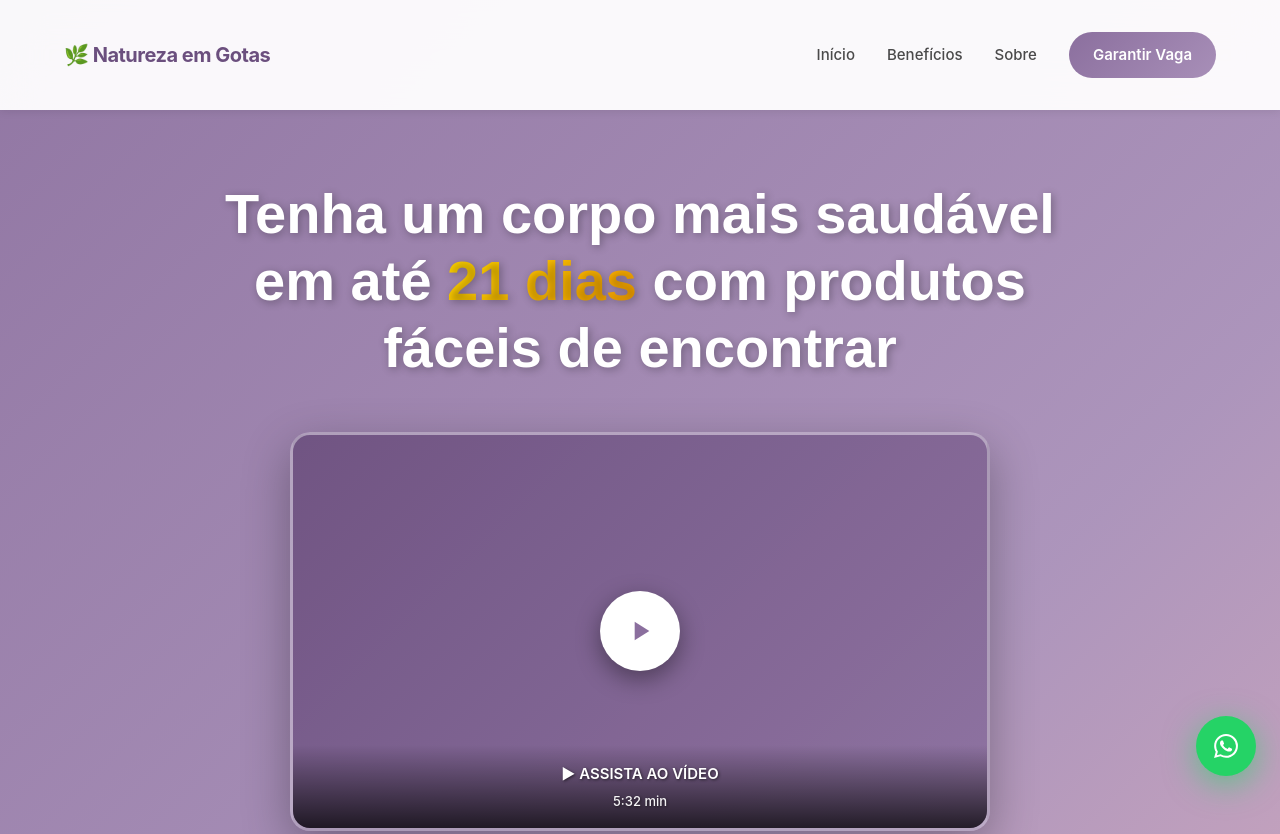
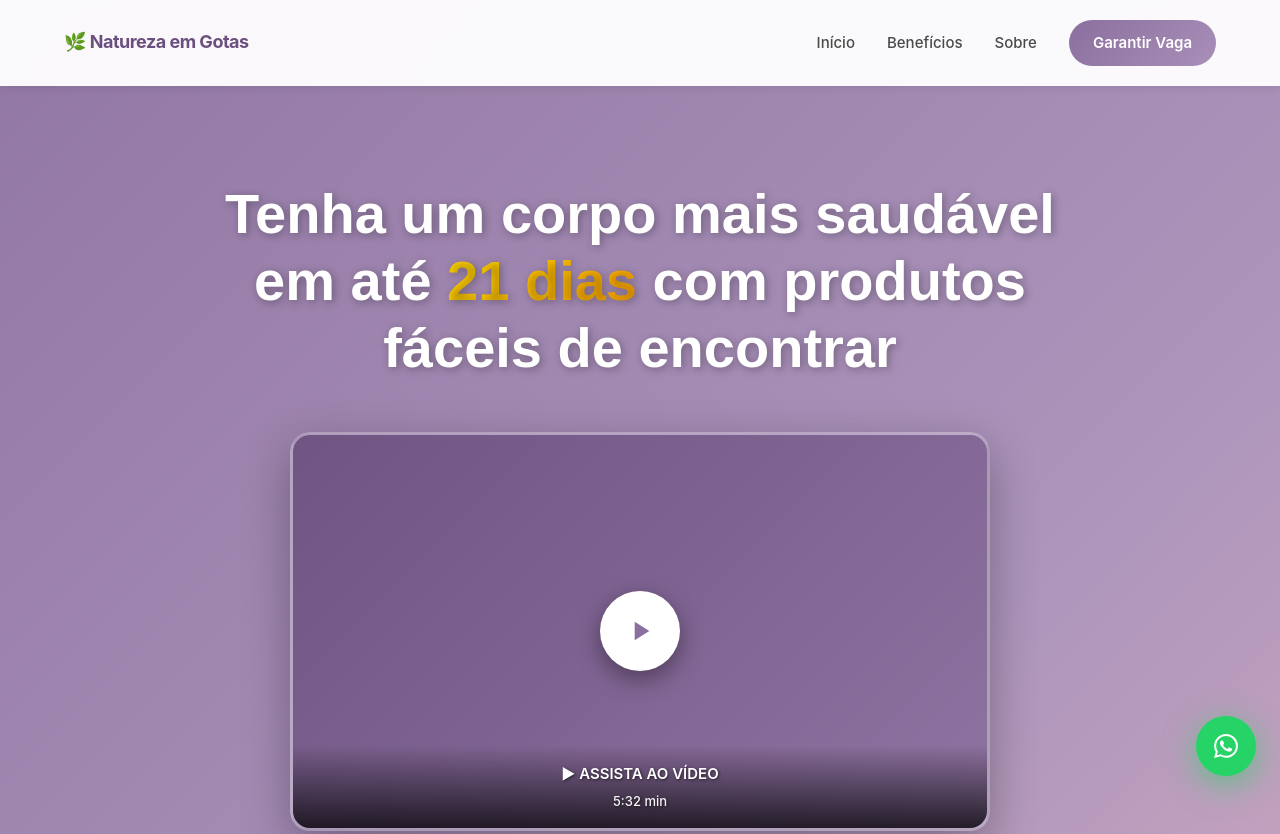
Before and after one commit to brunobgss/landing-page-andrea, a website: page index.html in a window 1280 px wide. Shown: the top 834 px of the page. Drawn offline with Linux system fonts and the light colour scheme.

Commit message:
Ajuste: Reduzir altura do header para ficar mais fino

```diff
--- a/index.html
+++ b/index.html
@@ -24,7 +24,7 @@
     <style>
         /* Fallback básico caso o CSS não carregue */
         body { margin: 0; padding: 0; font-family: -apple-system, BlinkMacSystemFont, 'Segoe UI', sans-serif; }
-        .header { position: fixed; top: 0; left: 0; right: 0; z-index: 1000; background: rgba(255,255,255,0.95); padding: 16px 0; }
+        .header { position: fixed; top: 0; left: 0; right: 0; z-index: 1000; background: rgba(255,255,255,0.95); padding: 10px 0; }
         .hero { min-height: 100vh; padding-top: 180px; }
         .hero .container { position: relative; z-index: 100; }
         .hero-main { position: relative; z-index: 101; }
--- a/styles.css
+++ b/styles.css
@@ -144,11 +144,11 @@ body {
     display: flex;
     justify-content: space-between;
     align-items: center;
-    padding: 16px 0;
+    padding: 10px 0;
 }
 
 .logo {
-    font-size: 1.25rem;
+    font-size: 1.125rem;
     font-weight: 700;
     color: var(--primary-purple-dark);
     letter-spacing: -0.5px;
```
